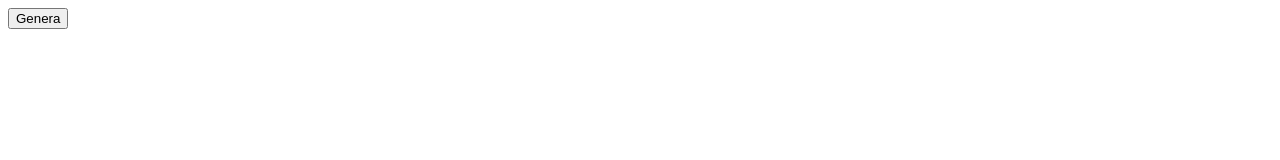
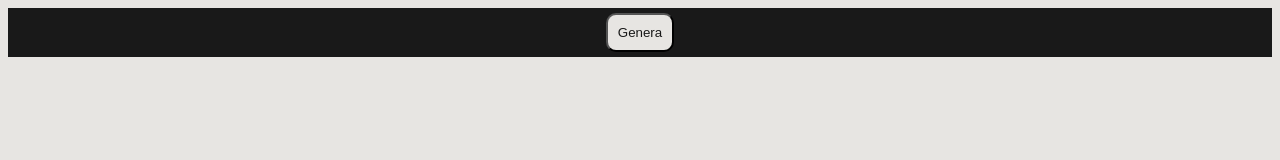
Before and after one commit to SimoLomba53/js-campominato-grid, a plain HTML site: page index.html in a window 1280 px wide. Drawn offline with Linux system fonts and the light colour scheme.

Commit message:
dettagli css

```diff
--- a/css/style.css
+++ b/css/style.css
@@ -1,3 +1,24 @@
+body{
+    background-color:#E7E5E2;
+}
+
+#genera{
+    margin-top:5px;
+    margin-bottom:5px;
+    padding:10px;
+    background-color: #E7E5E2;
+    color:#191919;
+    border-radius: 10px;
+}
+
+.buttonconteiner{
+    background-color: #191919;
+    width:100%;
+    display: flex;
+    align-items:center;
+    justify-content: center;
+}
+
 #grid{
     display: flex;
     flex-wrap: wrap;
@@ -5,6 +26,10 @@
     margin:auto;
     justify-content: center;
     max-width: 1200px;
+    margin-top: 20px;
+
+
+
 }
 
 .size{
--- a/index.html
+++ b/index.html
@@ -8,7 +8,9 @@
     <link rel="stylesheet" href="css/style.css">
 </head>
 <body>
+    <div class="buttonconteiner">
     <button id="genera" type="button">Genera</button>
+    </div>
     <div id="grid"></div>
     <script type="text/javascript" src="./js/main.js"></script>
 </body>
```
